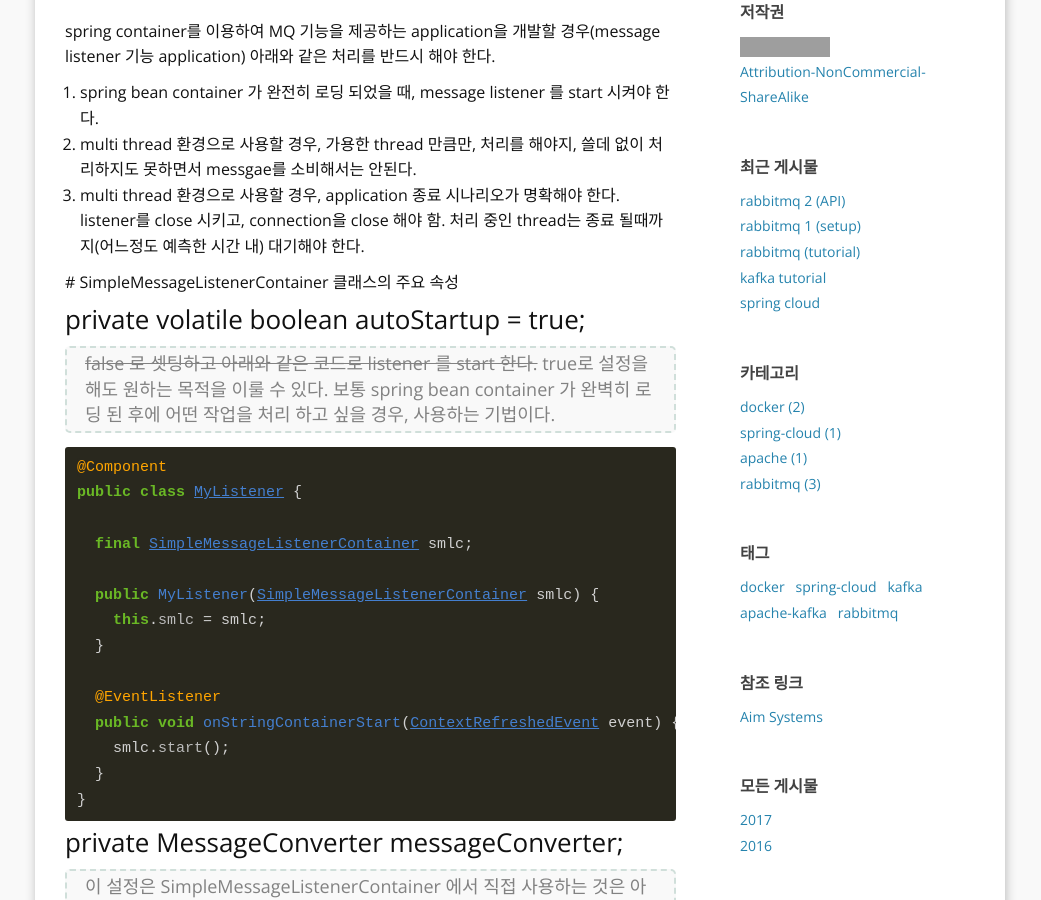
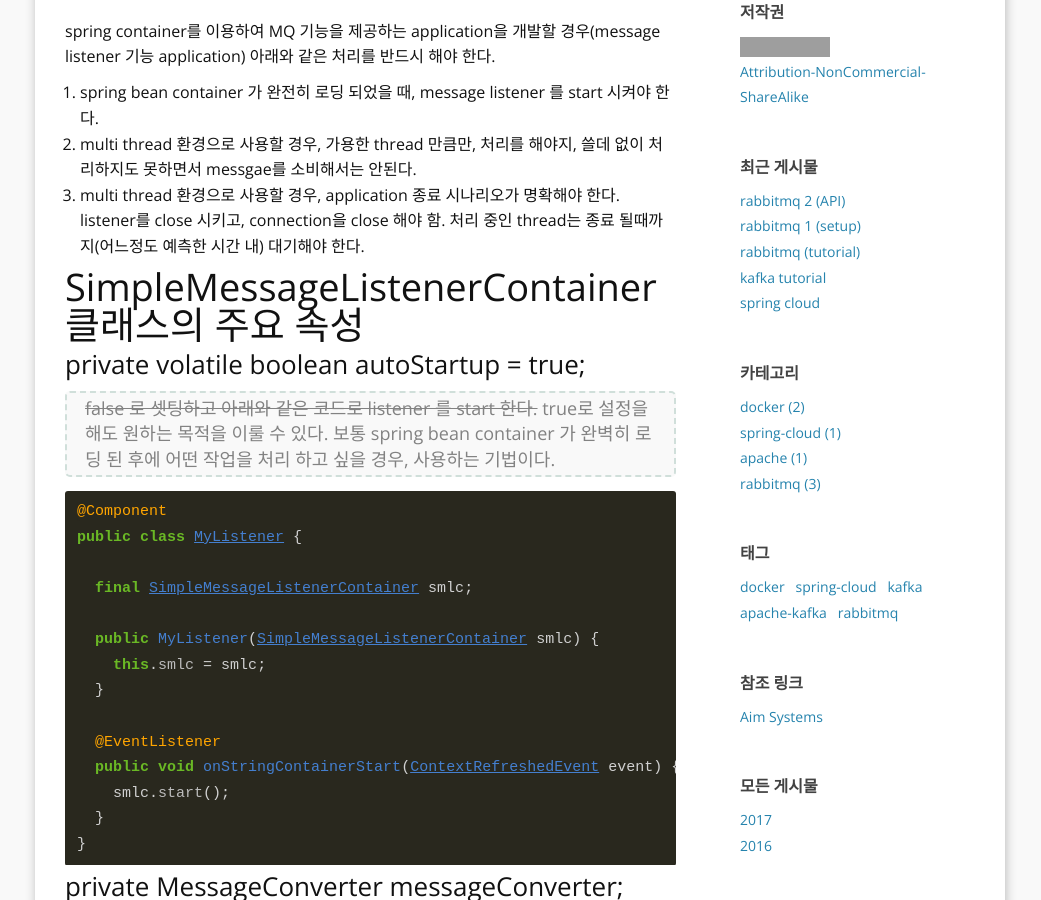
Before and after one commit to aimtechs/aimtechs.github.io, a Jekyll site: the page built from _posts/2017-02-07-rabbitmq-2.md, in a window 1280 px wide and 900 px high, scrolled down 518 px. Shown: the whole window, without its empty margins (120-1161 px from the left). Built offline with Jekyll 4.4.1, drawn with Linux system fonts in a browser that asks for light colours; comment, search, counter and statistics services are not loaded; part of the change alters nothing that is shown; grey boxes are pictures that could not be loaded.

```diff
--- a/_posts/2017-02-07-rabbitmq-2.md
+++ b/_posts/2017-02-07-rabbitmq-2.md
@@ -22,7 +22,7 @@ spring container를 이용하여 MQ 기능을 제공하는 application을 개발
     처리 중인 thread는 종료 될때까지(어느정도 예측한 시간 내) 대기해야 한다.
 
 
-  # SimpleMessageListenerContainer 클래스의 주요 속성
+# SimpleMessageListenerContainer 클래스의 주요 속성
 
 ### private volatile boolean autoStartup = true;
 
@@ -119,3 +119,5 @@ public class MessageHandler implements ChannelAwareMessageListener {
 
 message 를 소비하는 Consumer application을 작성할 경우, rabbit-client 는 broker내 queue에서 메시지를 빠르게 가져오기 위하여 thread pool 을 사용한다.
 3.5.0 버젼 부터는 availableProcessors * 2 개이다. 그 이전 버전에서는 5개로 설정되어 있다. 내가 정의한 thread-pool 이 보인다면 이것이라고 생각하면 된다.
+
+# [테스트코드](https://github.com/aimtechs/rabbit-test)
```
